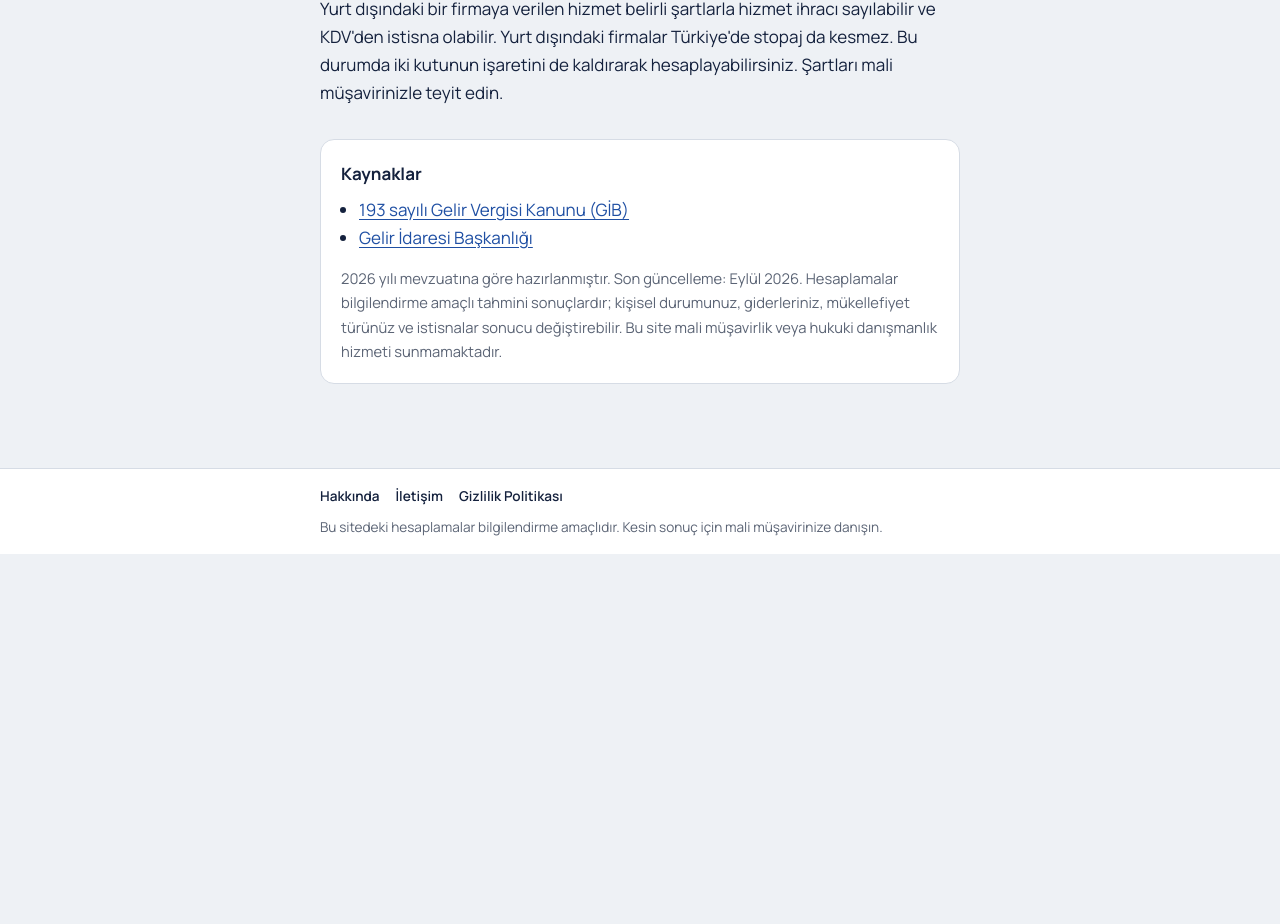
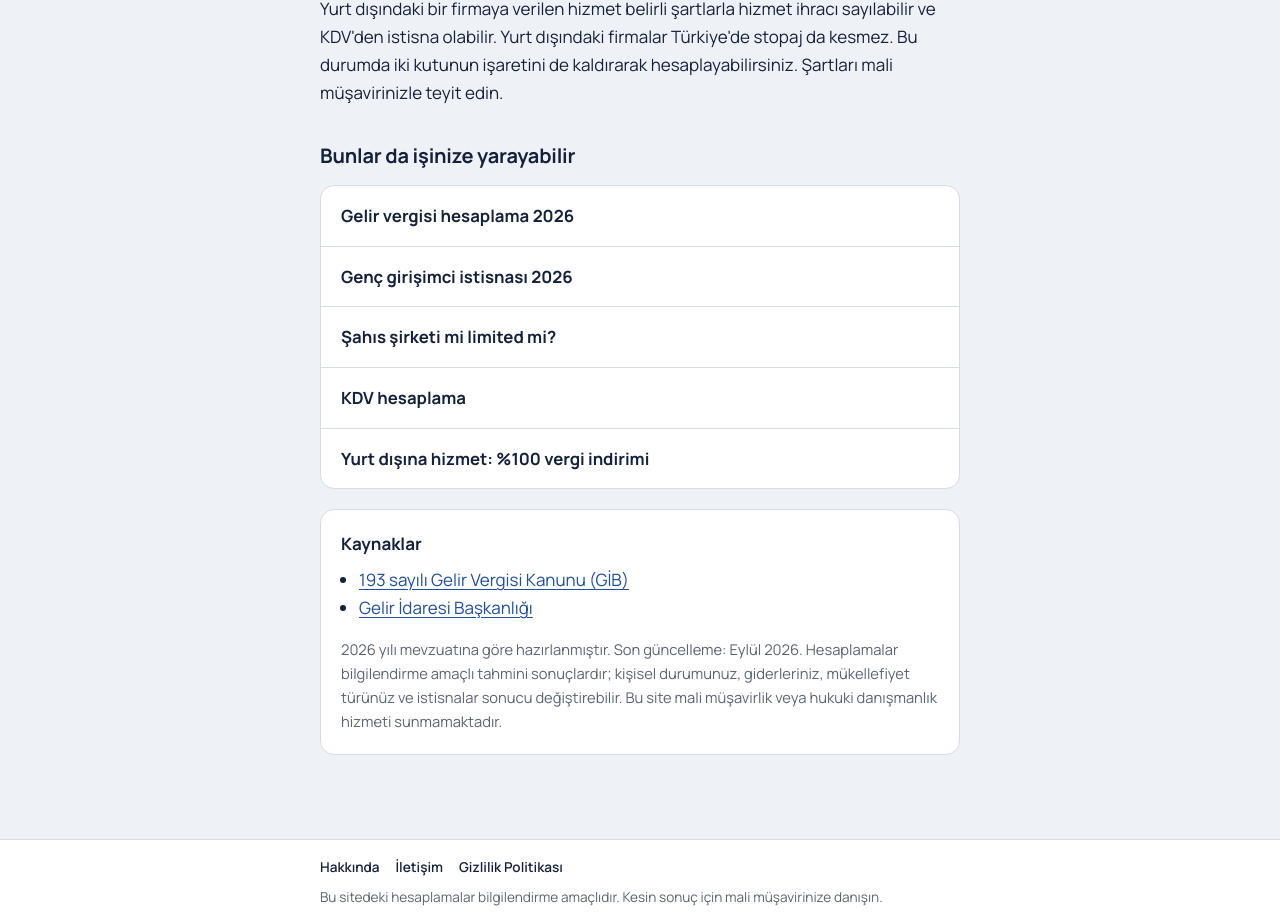
Before and after one commit to yavuzscvk-source/freelancer-vergi, a Next.js app: page /serbest-meslek-makbuzu in a window 1280 px wide. Shown: the part 1500-2424 px from the top of the page. Before the commit the page ends 2054 px from the top, so only its background shows below. Built offline with nearby package versions, Linux system fonts and the light colour scheme.

Commit message:
Update Kaynaklar.js

```diff
--- a/app/Kaynaklar.js
+++ b/app/Kaynaklar.js
@@ -1,4 +1,14 @@
+import Link from "next/link";
 import { VERGI } from "../lib/vergi";
+
+const ARACLAR = {
+  makbuz: { href: "/serbest-meslek-makbuzu", ad: "Serbest meslek makbuzu hesaplama" },
+  gelir: { href: "/gelir-vergisi-hesaplama", ad: "Gelir vergisi hesaplama 2026" },
+  genc: { href: "/genc-girisimci-istisnasi", ad: "Genç girişimci istisnası 2026" },
+  sirket: { href: "/sahis-mi-limited-mi", ad: "Şahıs şirketi mi limited mi?" },
+  kdv: { href: "/kdv-hesaplama", ad: "KDV hesaplama" },
+  ihracat: { href: "/hizmet-ihracati-vergi-indirimi", ad: "Yurt dışına hizmet: %100 vergi indirimi" },
+};
 
 const GVK = { ad: "193 sayılı Gelir Vergisi Kanunu (GİB)", url: "https://www.gib.gov.tr/mevzuat/kanun/433" };
 const TARIFE = { ad: "2026 gelir vergisi tarifesi (GİB)", url: "https://cdn.gib.gov.tr/api/gibportal-file/file/getFileResources?objectKey=arsiv%2Fyardim-kaynaklar%2Fyararli-bilgiler%2Fgelir-vergisi-tarifeleri%2Fgelir-vergisi-tarifesi-2026.pdf" };
@@ -17,8 +27,20 @@ const KAYNAKLAR = {
 
 export default function Kaynaklar({ sayfa }) {
   const liste = KAYNAKLAR[sayfa] || [];
+  const digerleri = Object.keys(ARACLAR).filter((k) => k !== sayfa).map((k) => ARACLAR[k]);
+
   return (
-    <div className="card" style={{ marginTop: 32 }}>
+    <>
+      <h2>Bunlar da işinize yarayabilir</h2>
+      <ul className="tools">
+        {digerleri.map((a) => (
+          <li key={a.href}>
+            <Link href={a.href}><strong>{a.ad}</strong></Link>
+          </li>
+        ))}
+      </ul>
+
+      <div className="card">
         <strong>Kaynaklar</strong>
         <ul style={{ margin: "8px 0 0", paddingLeft: 18 }}>
           {liste.map((k) => (
@@ -34,5 +56,6 @@ export default function Kaynaklar({ sayfa }) {
           hukuki danışmanlık hizmeti sunmamaktadır.
         </p>
       </div>
+    </>
   );
 }
```
Lines whose indentation alone changed are shown as unchanged.
